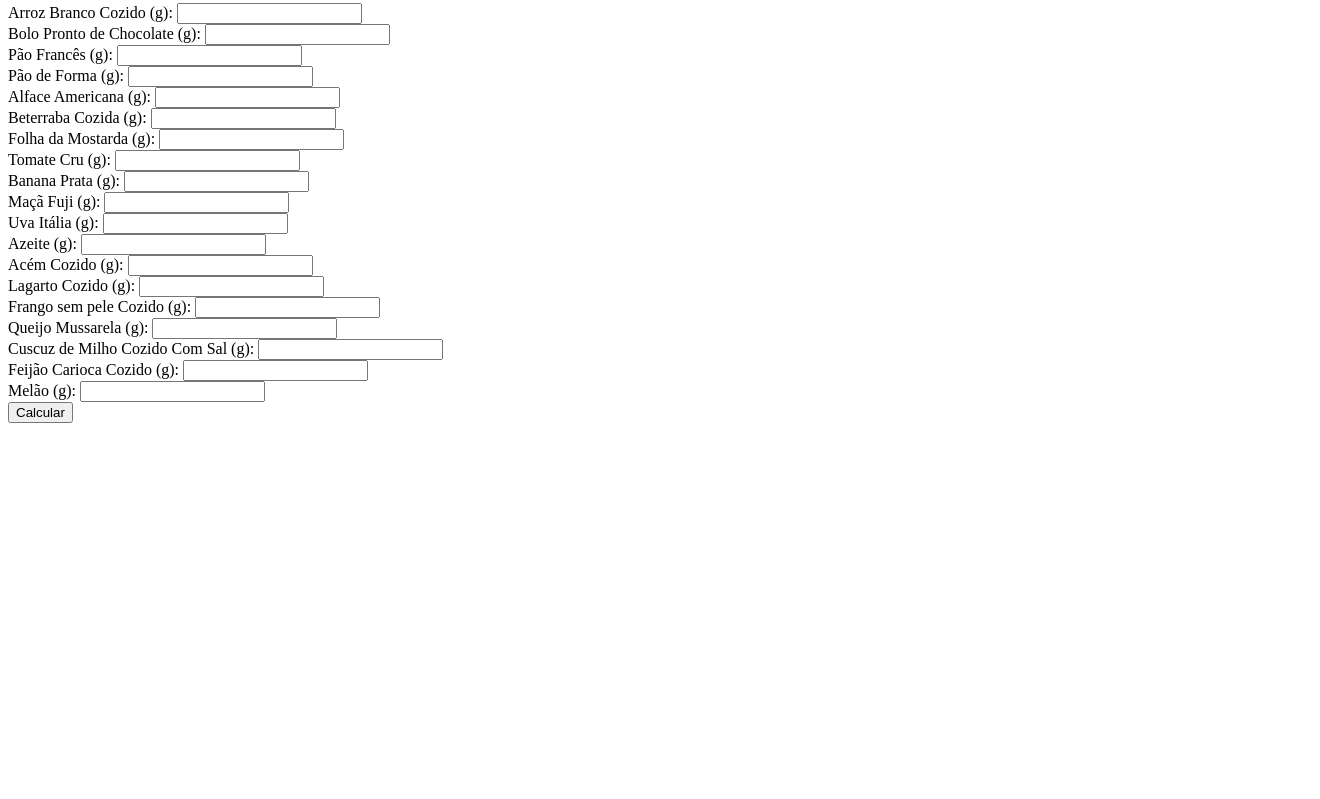
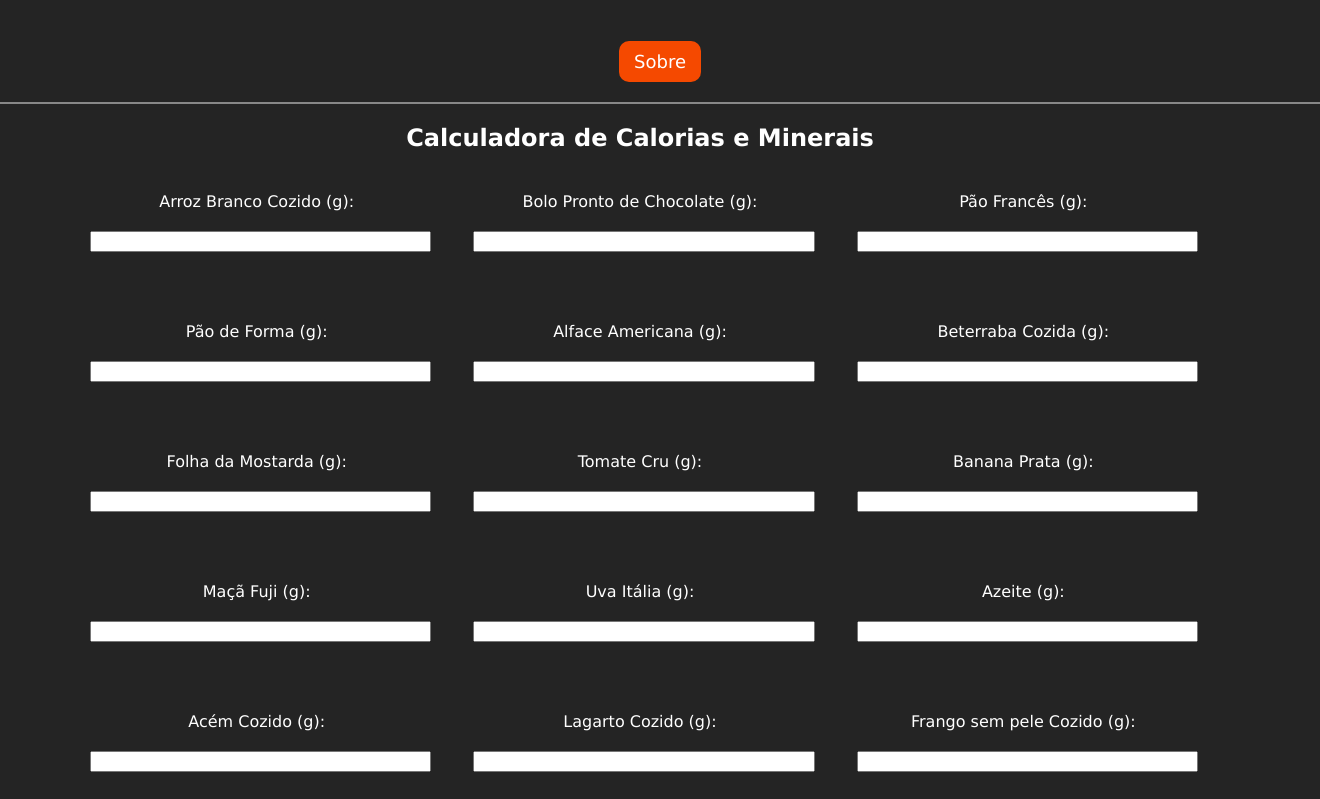
Before and after one commit to Joaovitor045/NutriCalc, a plain HTML site: page index.html in a window 1280 px wide. Shown: the part 165-964 px from the top of the page, 1320 px wide, since content can reach past the window. Before the commit the page ends 800 px from the top, so only its background shows below. Drawn offline with Linux system fonts and the light colour scheme; the site is published under a folder, as on GitHub Pages, so addresses that start at the root find nothing.

Commit message:
Update index.html

```diff
--- a/index.html
+++ b/index.html
@@ -3,7 +3,7 @@
 <head>
   <meta charset="UTF-8">
   <title>Calculadora de Calorias</title>
-  <link rel="stylesheet" href="/css/calculadora.css">
+  <link rel="stylesheet" href="css/calculadora.css">
 
 </head>
 
```
